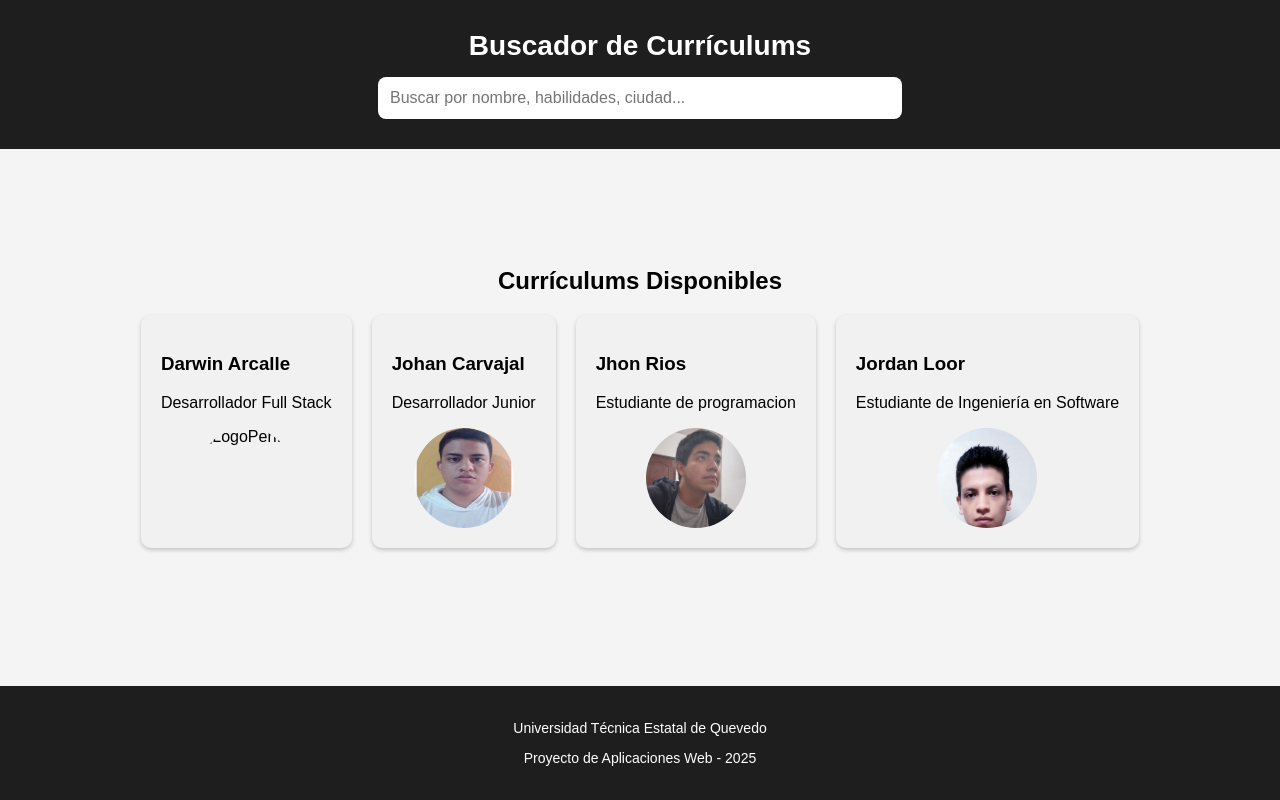
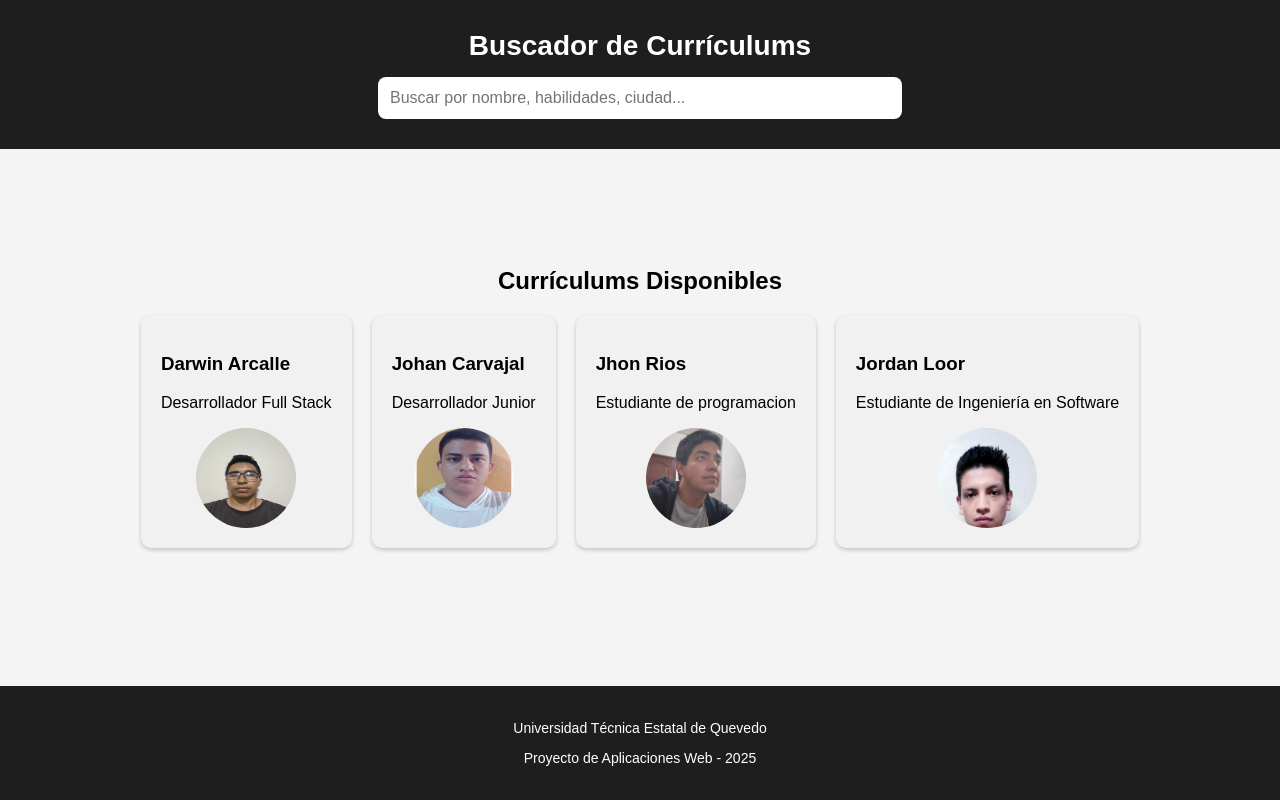
Before and after one commit to jloors13/SitioWebEstatico, a plain HTML site: page index.html in a window 1280 px wide. Drawn offline with Linux system fonts and the light colour scheme.

Commit message:
4 CV y buscador

```diff
--- a/index.html
+++ b/index.html
@@ -20,7 +20,7 @@
             <a href="CVDA.html" class="card">
                 <h3>Darwin Arcalle</h3>
                 <p>Desarrollador Full Stack</p>
-                <img class="ImgLogoPerfil" src="imagenes/Darwin.jpg" alt="LogoPerfil">
+                <img class="ImgLogoPerfil" src="imagenes/Darwin.jpeg" alt="LogoPerfil">
             </a>
 
             <a href="CVJC.html" class="card">
```
